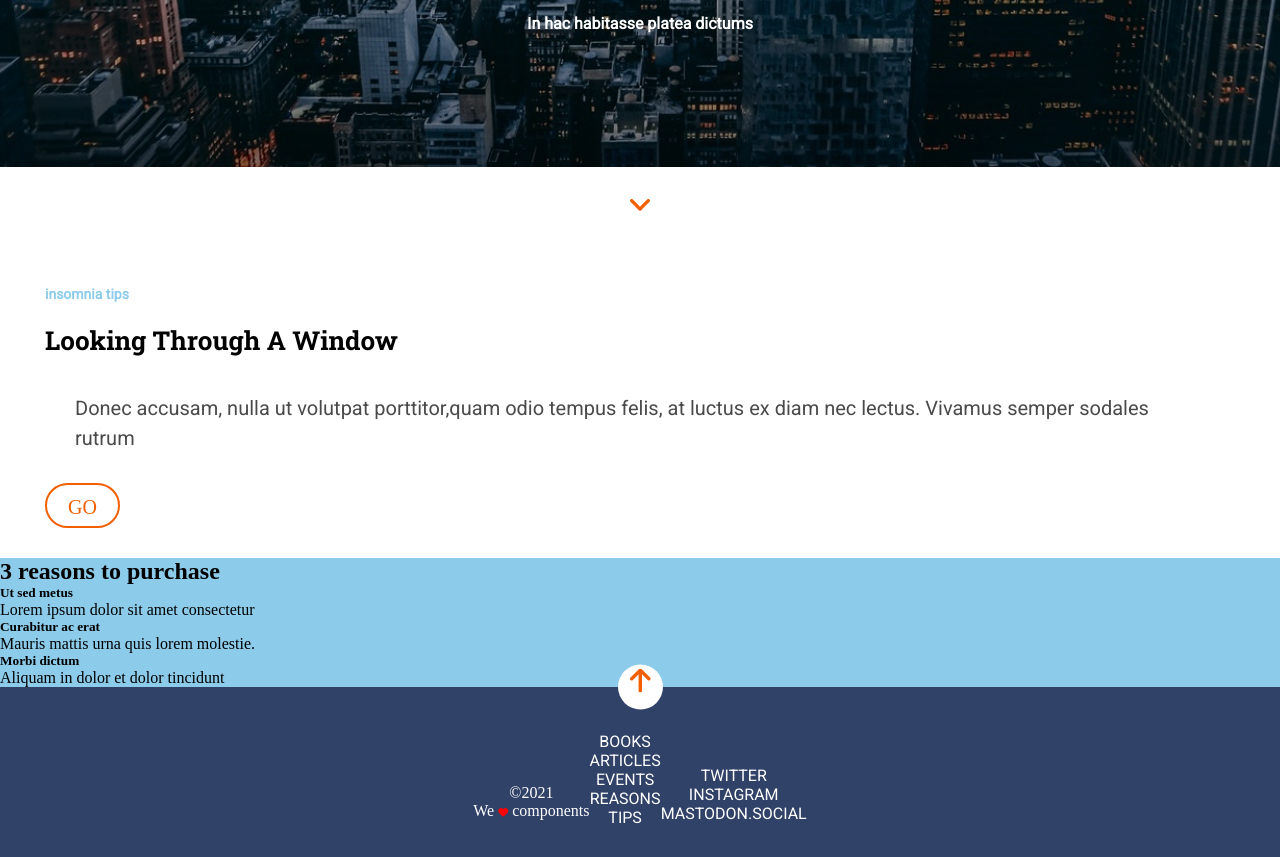
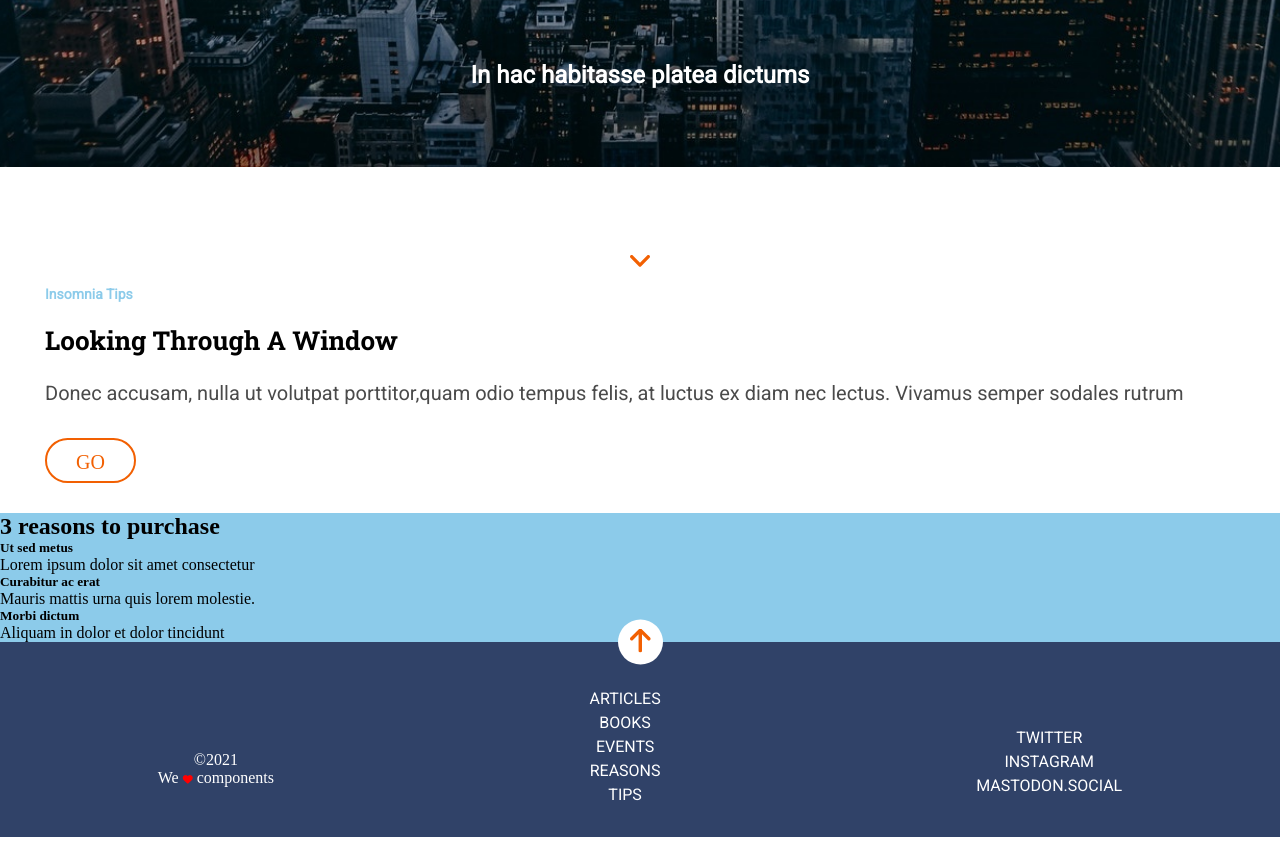
Before and after one commit to AMirandaRd/modulo-1-evaluacion-final-AMirandaRd, a website: page public/index.html in a window 1280 px wide. Shown: the part 633-1490 px from the top of the page. Drawn offline with Linux system fonts and the light colour scheme.

Commit message:
Finish header and first section tablet version

```diff
--- a/public/index.html
+++ b/public/index.html
@@ -42,13 +42,13 @@
 
           <section class="first-section">
           <h6 class="tip-tit">insomnia tips<h6></h6>
-          <article class="art1">
+
 
           <h2 class="art1-title">looking through a window </h2>
           <p class="art1-p">  Donec accusam, nulla ut volutpat porttitor,quam odio tempus felis, at luctus ex diam nec lectus. Vivamus semper sodales rutrum</p>
 
           <nav class="button"><a class="button-link" href="https://adalab.es/empresas/" title="Ir a Empresas Adalab" > go </a></nav>
-          </article>
+
           </section>
 
 
@@ -67,12 +67,12 @@
       </main>
       <footer class="footer">
 
-        <a href="#inicio" class="footer-linkhome"> <img src="./assets/images/ico-arrow.svg" title="Volver al inicio" alt="go up arrow" ></i></a>
-        <div class="container" >
+        <a class="footer-linkhome" href="#inicio" > <img src="./assets/images/ico-arrow.svg" title="Volver al inicio" alt="go up arrow" ></i></a>
+        <div class="container">
           <nav>
             <ul class="container-menu">
-                <li><a href="https://adalab.es/" class="menu-link">books</a></li>
-                <li><a href="https://adalab.es/"class="menu-link">articles</a></li>
+                <li><a href="https://adalab.es/" class="menu-link">articles</a></li>
+                <li><a href="https://adalab.es/"class="menu-link">books</a></li>
                 <li><a href="https://adalab.es/"class="menu-link">events</a></li>
                 <li><a href="https://adalab.es/"class="menu-link">reasons</a></li>
                 <li><a href="https://adalab.es/" class="menu-link">tips</a></li>
--- a/src/scss/layout/_footer.scss
+++ b/src/scss/layout/_footer.scss
@@ -8,13 +8,14 @@
 .footer-linkhome {
   width: 45px;
   height: 45px;
-  line-height: 45px;
+  line-height: 55px;
   text-align: center;
   background-color: $color-headFooter;
   border-radius: 50%;
   transform: translateY(-50%);}
 
 .container {
+  width: 100%;
   display: flex;
   flex-direction: column;
   align-items: center;
@@ -37,6 +38,7 @@
   font-size: 16px;
   font-family: $font-text;
   color: $color-headFooter;
+  line-height: 1.5;
 }
 
 .footer-copy {
--- a/src/scss/layout/_header.scss
+++ b/src/scss/layout/_header.scss
@@ -38,13 +38,15 @@
       font-size: 42px;
       word-spacing: 100vw;
       margin-top: 30%;
-      }
+      @media (min-width:768px){ font-size: 80px;
+      line-height: 106px;}}
 
     &__text--second {
       color: $color-headFooter;
       font-family: $font-text;
       font-size: 16px;
-      margin-top: 5%; }
+      margin-top: 5%;
+      @media (min-width:768px){ font-size: 24px;}}
 
   &__button {
     background-color: $color-headFooter;
--- a/src/scss/layout/_sections.scss
+++ b/src/scss/layout/_sections.scss
@@ -4,22 +4,19 @@
     margin-left: 15px;
     margin-right: 15px;
     min-width: 250px;
-    @media (min-width:768px) {margin-left: 45px;
-      margin-right: 45px;}
+    text-align: left;
+    @media (min-width:768px) { margin: 0px 45px 0px 45px;}
 
     }
 
 .tip-tit {
+  text-transform: capitalize;
   display: inline-block;
   color: #8ccbea;
   font-family: $font-text;
   font-size: 14px;
   margin-top: 10%;}
 
-
-.art1 {
- /* display: inline-block;*/
-  text-align: left;}
 
 .art1-title {
   font-size: 24px;
@@ -32,9 +29,6 @@
   @media (min-width:768px) {font-size: 26px;
   line-height: 1.73;}}
 
-
-
-
 .art1-p {
   font-size: 18px;
   font-family: $font-text;
@@ -42,7 +36,6 @@
   line-height: 30px;
   color: #4a4a4a;
   @media (min-width:768px) {
-    margin: 30px;
     font-size: 20px;
     line-height: 1.5;}
 }
@@ -57,8 +50,13 @@
   margin-top: 30px;
   margin-bottom: 30px;
   text-align: center;
+  @media (min-width:768px) { width: 91px;
+    height: 45px;}
   &:hover{ background-color: yellowgreen;
     transform: translateY(-10px);
+    @media (min-width:768px) { background-color: rgb(139, 70, 204);
+
+    }
 }}
 
  .button-link {text-decoration: none;
```
Also changed, not shown: src/html/partials/footer.html (+4 -4 lines), src/html/partials/main.html (+2 -2 lines), public/assets/css/main.css, 1 other file.
